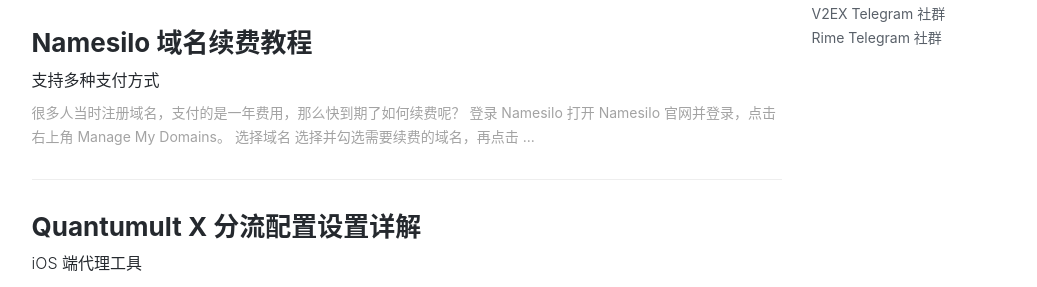
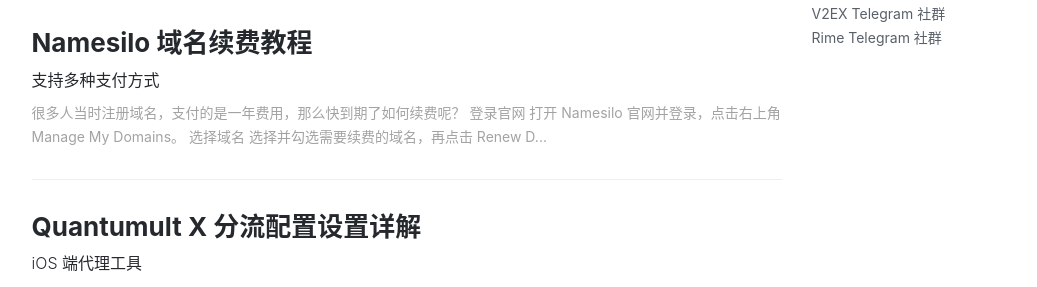
Before and after one commit to ssnhd/ssnhd.github.io, a Jekyll site: the page built from index.html, in a window 1280 px wide and 900 px high, scrolled down 835 px. Shown: the part 156-443 px from the top of the window, without its empty margins (136-1173 px from the left). Built offline with Jekyll 4.4.1, drawn with Linux system fonts in a browser that asks for light colours; nearby versions of some CDN libraries; the list of posts is cut into pages by our own code; comment, search, counter and statistics services are not loaded.

Commit message:
Update 2022-6-8-namesilo.md

```diff
--- a/_posts/2022-6-8-namesilo.md
+++ b/_posts/2022-6-8-namesilo.md
@@ -14,7 +14,7 @@
 
 很多人当时注册域名，支付的是一年费用，那么快到期了如何续费呢？
 
-## 登录 Namesilo
+## 登录官网
 
 打开 [Namesilo](https://www.namesilo.com/) 官网并登录，点击右上角 **Manage My Domains**。
 
```
Also changed, not shown: other parts of _posts/2022-6-8-namesilo.md (+1 -1 lines).
